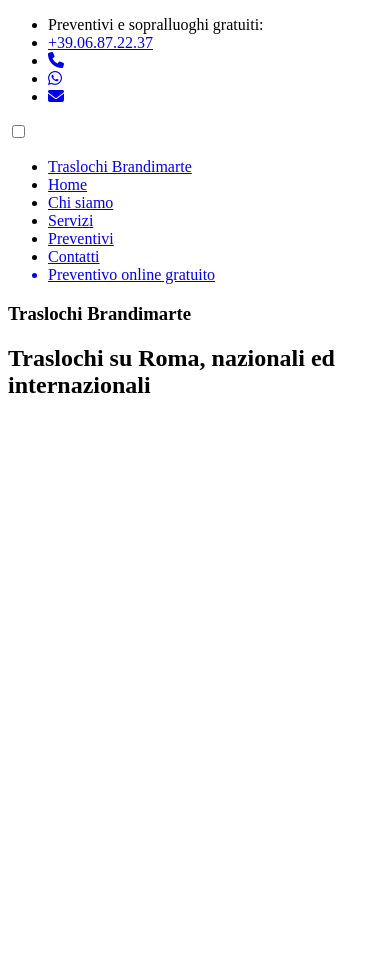
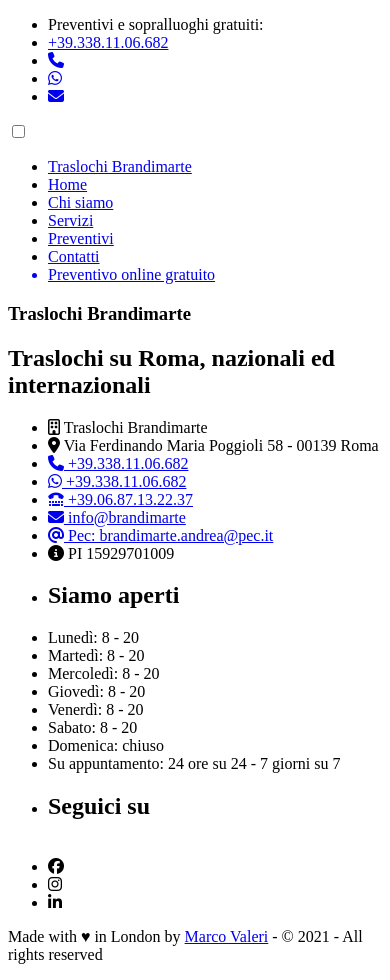
Before and after one commit to MarcoValeri/traslochi_brandimarte, a Symfony app: template templates/base.html.twig in a window 390 px wide. Before the commit the page ends 393 px from the top, so only its background shows below. Run offline with Twig, Linux system fonts and the light colour scheme; the template is opened without the code that fills it, so the values that code supplies are empty; some libraries are stand-ins or nearby versions.

Commit message:
Add footer section with responsive design

```diff
--- a/assets/styles/app.scss
+++ b/assets/styles/app.scss
@@ -19,6 +19,7 @@
 
 // Import layout files
 @import "layout/header";
+@import "layout/footer";
 
 // Import pages files
 @import "pages/home";
--- a/assets/styles/components/_navbar.scss
+++ b/assets/styles/components/_navbar.scss
@@ -21,6 +21,10 @@
 
         a {
             font-size: 2rem;
+
+            &:hover {
+                text-decoration: none;
+            }
         }
 
     }
--- a/templates/base.html.twig
+++ b/templates/base.html.twig
@@ -23,10 +23,10 @@
             <nav class="header-navbar-contact">
                 <ul>
                     <li class="header-navbar-contact-title">Preventivi e sopralluoghi gratuiti:</li>
-                    <li class="header-navbar-contact-phone"><a class="header-navbar-contact-phone-number" href="tel:+3906872237" target="_blank" alt="Telephone number">+39.06.87.22.37</a></li>
-                    <li><a href="tel:+390687132237" alt="Phone icon"><i class="fas fa-phone"></i></a></li>
-                    <li><a href="https://wa.me/+447481486394" target="_blank" alt="Whatsapp icon"><i class="fab fa-whatsapp"></i></a></li>
-                    <li><a href="mailto:info@marcovaleri.net" target="_blank" alt="Email icon"><i class="fas fa-envelope"></i></a></li>
+                    <li class="header-navbar-contact-phone"><a class="header-navbar-contact-phone-number" href="tel:+393381106682" target="_blank" alt="Telephone number">+39.338.11.06.682</a></li>
+                    <li><a href="tel:+393381106682" alt="Phone icon"><i class="fas fa-phone"></i></a></li>
+                    <li><a href="https://wa.me/+393381106682" target="_blank" alt="Whatsapp icon"><i class="fab fa-whatsapp"></i></a></li>
+                    <li><a href="mailto:info@brandimarte" target="_blank" alt="Email icon"><i class="fas fa-envelope"></i></a></li>
                 </ul>
             </nav>
 
@@ -69,6 +69,50 @@
             </section>
 
         </header>
+
+        {# Body #}
         {% block body %}{% endblock %}
+
+        {# Footer #}
+        <footer class="footer">
+            <section class="footer-information">
+                <ul>
+                    <li><i class="far fa-building"></i> Traslochi Brandimarte</li>
+                    <li><i class="fas fa-map-marker-alt"></i> Via Ferdinando Maria Poggioli 58 - 00139 Roma</li>
+                    <li><a href="tel:+393381106682" alt="Phone icon"><i class="fas fa-phone"></i> +39.338.11.06.682</a></li>
+                    <li><a href="https://wa.me/+393381106682" target="_blank" alt="Whatsapp icon"><i class="fab fa-whatsapp"></i> +39.338.11.06.682</a></li>
+                    <li><a href="tel:+390687132237" alt="Phone icon"><i class="fas fa-tty"></i> +39.06.87.13.22.37</a></li>
+                    <li><a href="mailto:info@brandimarte" target="_blank" alt="Email icon"><i class="fas fa-envelope"></i> info@brandimarte</a></li>
+                    <li><a href="mailto:brandimarte.andrea@pec.it" target="_blank" alt="Email icon"><i class="fas fa-at"></i> Pec: brandimarte.andrea@pec.it</a></li>
+                    <li><i class="fas fa-info-circle"></i> PI 15929701009</li>
+                </ul>
+            </section>
+            <section class="footer-timetable">
+                {% set today = "now"|date("l") %}
+                <ul>
+                    <li><h2>Siamo aperti</h2></li>
+                    <li class={{ today == "Monday" ? "footer-timetable-mark" : "" }}>Lunedì: 8 - 20</li>
+                    <li class={{ today == "Tuesday" ? "footer-timetable-mark" : "" }}>Martedì: 8 - 20</li>
+                    <li class={{ today == "Wednesday" ? "footer-timetable-mark" : "" }}>Mercoledì: 8 - 20</li>
+                    <li class={{ today == "Thursday" ? "footer-timetable-mark" : "" }}>Giovedì: 8 - 20</li>
+                    <li class={{ today == "Friday" ? "footer-timetable-mark" : "" }}>Venerdì: 8 - 20</li>
+                    <li class={{ today == "Saturday" ? "footer-timetable-mark" : "" }}>Sabato: 8 - 20</li>
+                    <li class={{ today == "Sunday" ? "footer-timetable-mark" : "" }}>Domenica: chiuso</li>
+                    <li class="footer-timetable-mark">Su appuntamento: 24 ore su 24 - 7 giorni su 7</li>
+                </ul>
+            </section>
+            <section class="footer-social">
+                <ul>
+                    <li><h2>Seguici su</h2></li>
+                    <br>
+                    <li><i class="fab fa-facebook"></i></li>
+                    <li><i class="fab fa-instagram"></i></li>
+                    <li><i class="fab fa-linkedin-in"></i></li>
+                </ul>
+            </section>
+            <section class="footer-powered">
+                <p>Made with <span class="footer-powered-heart">&hearts;</span> in London by <a href="https://devmarco.com/" target="_blank">Marco Valeri</a> - <span class="footer-powered-copy">&copy;</span> {{ "now"|date("Y") }} - All rights reserved</p>
+            </section>
+        </footer>
     </body>
 </html>
```
Also changed, not shown: assets/styles/layout/_footer.scss (added, +236 -0 lines).
